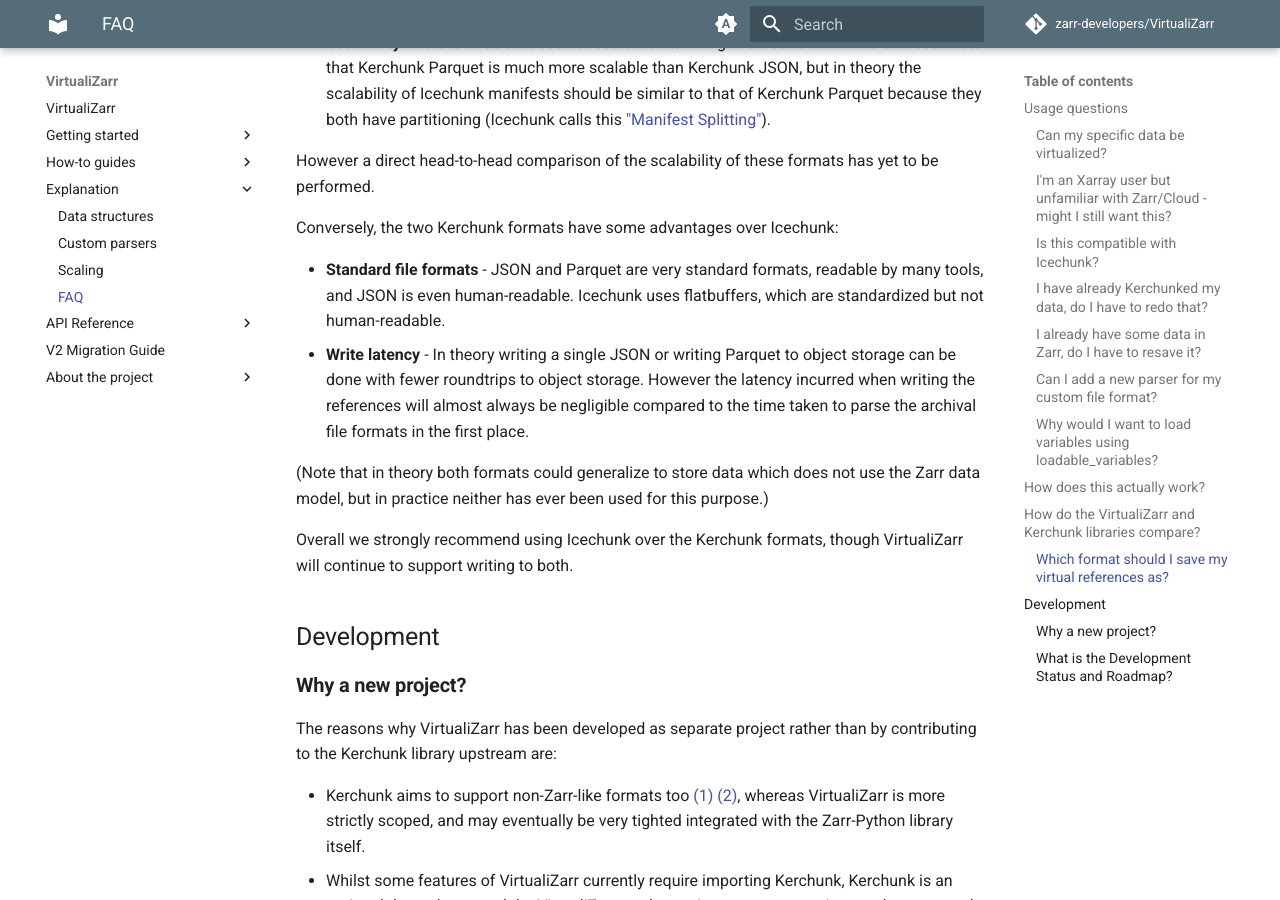
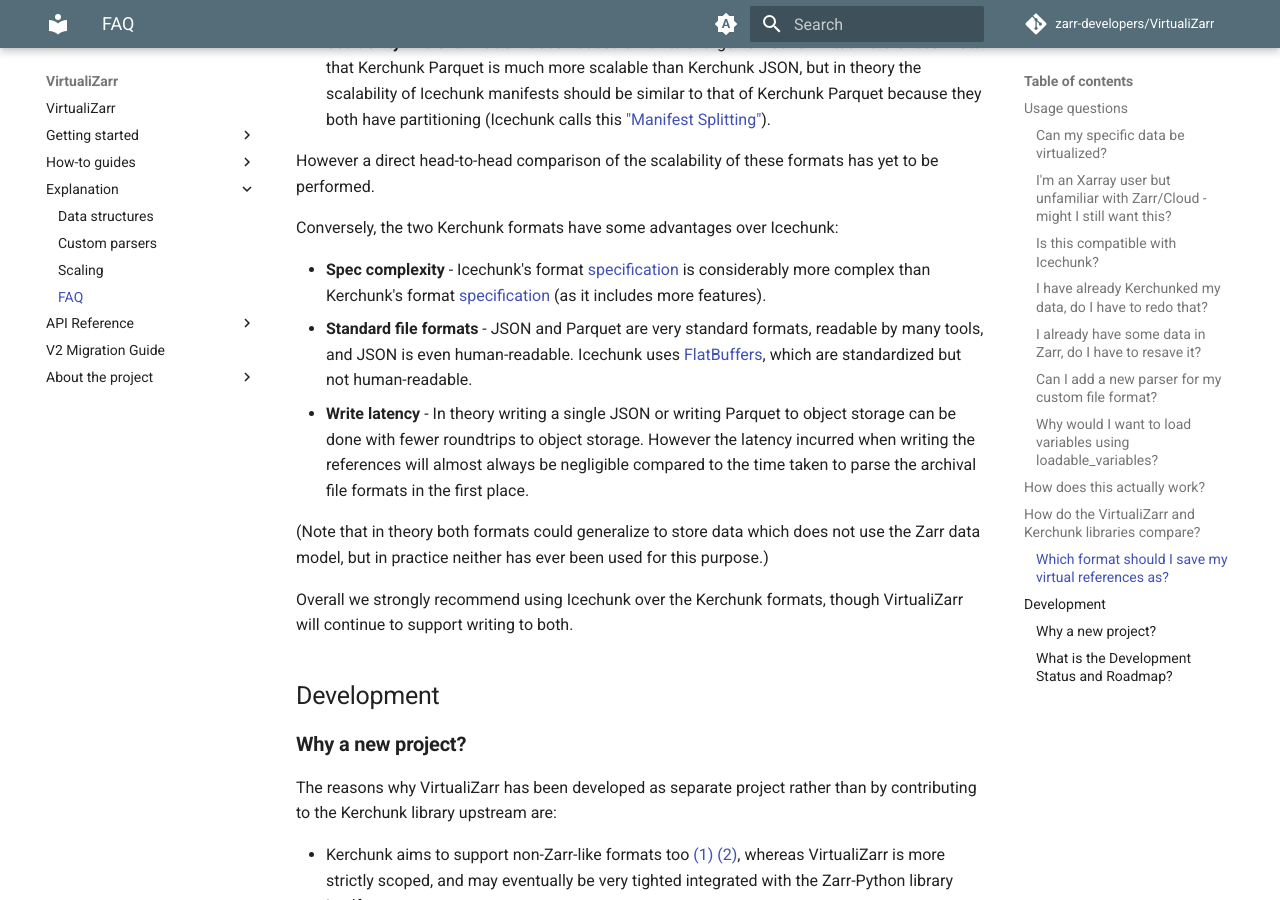
Before and after one commit to zarr-developers/VirtualiZarr, an MkDocs documentation site: the page built from docs/faq.md, in a window 1280 px wide and 900 px high, scrolled down 8936 px. Built offline with MkDocs 1.6.1 and Material for MkDocs 9.7.7, drawn with Linux system fonts in a browser that asks for light colours; comment, search, counter and statistics services are not loaded; the version menu is left out.

Commit message:
links to specs

```diff
--- a/docs/faq.md
+++ b/docs/faq.md
@@ -184,7 +184,8 @@
 
 Conversely, the two Kerchunk formats have some advantages over Icechunk:
 
-- **Standard file formats** - JSON and Parquet are very standard formats, readable by many tools, and JSON is even human-readable. Icechunk uses flatbuffers, which are standardized but not human-readable.
+- **Spec complexity** - Icechunk's format [specification](https://icechunk.io/en/latest/spec/) is considerably more complex than Kerchunk's format [specification](https://fsspec.github.io/kerchunk/spec.html) (as it includes more features).
+- **Standard file formats** - JSON and Parquet are very standard formats, readable by many tools, and JSON is even human-readable. Icechunk uses [FlatBuffers](https://github.com/google/flatbuffers), which are standardized but not human-readable.
 - **Write latency** - In theory writing a single JSON or writing Parquet to object storage can be done with fewer roundtrips to object storage. However the latency incurred when writing the references will almost always be negligible compared to the time taken to parse the archival file formats in the first place.
 
 (Note that in theory both formats could generalize to store data which does not use the Zarr data model, but in practice neither has ever been used for this purpose.)
```
